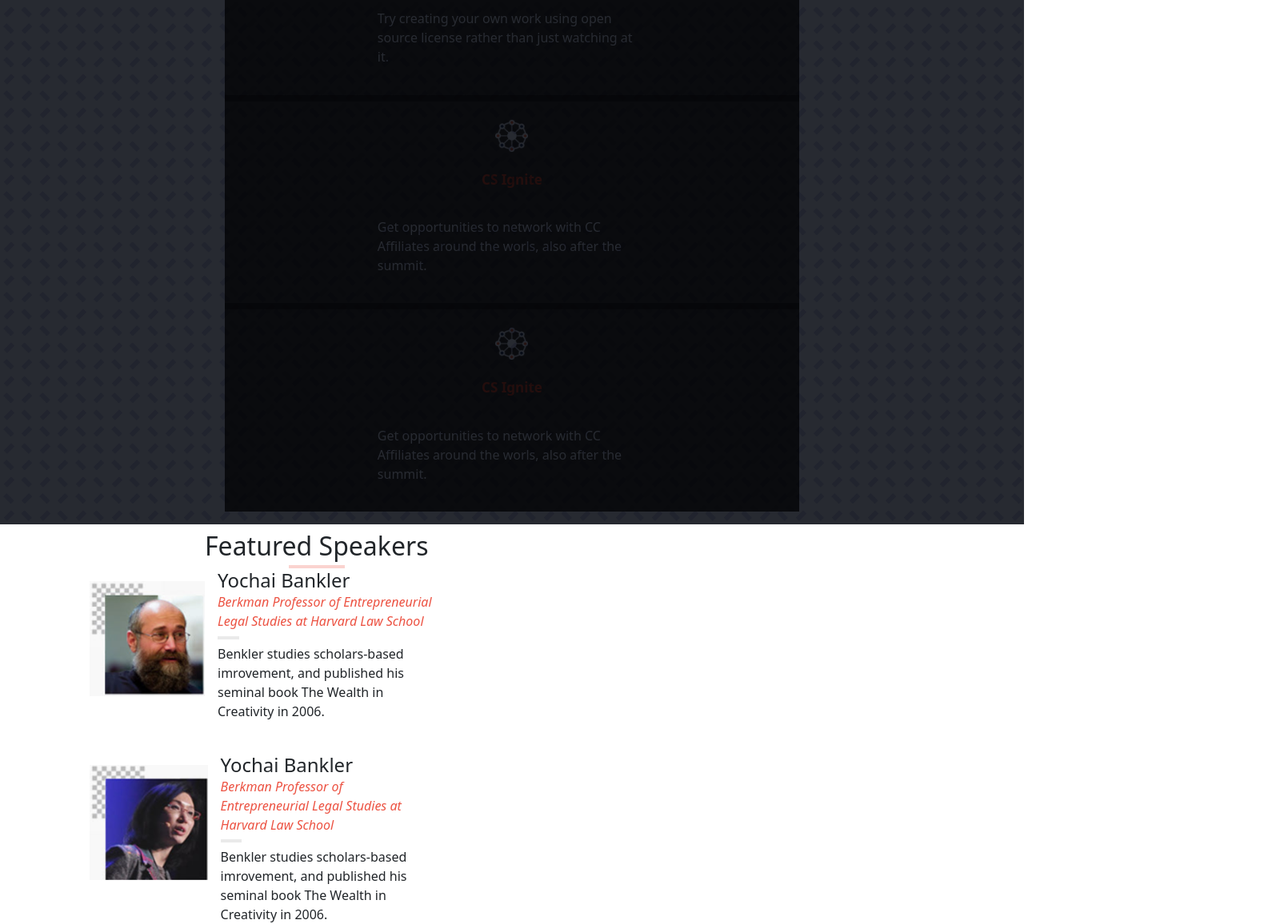
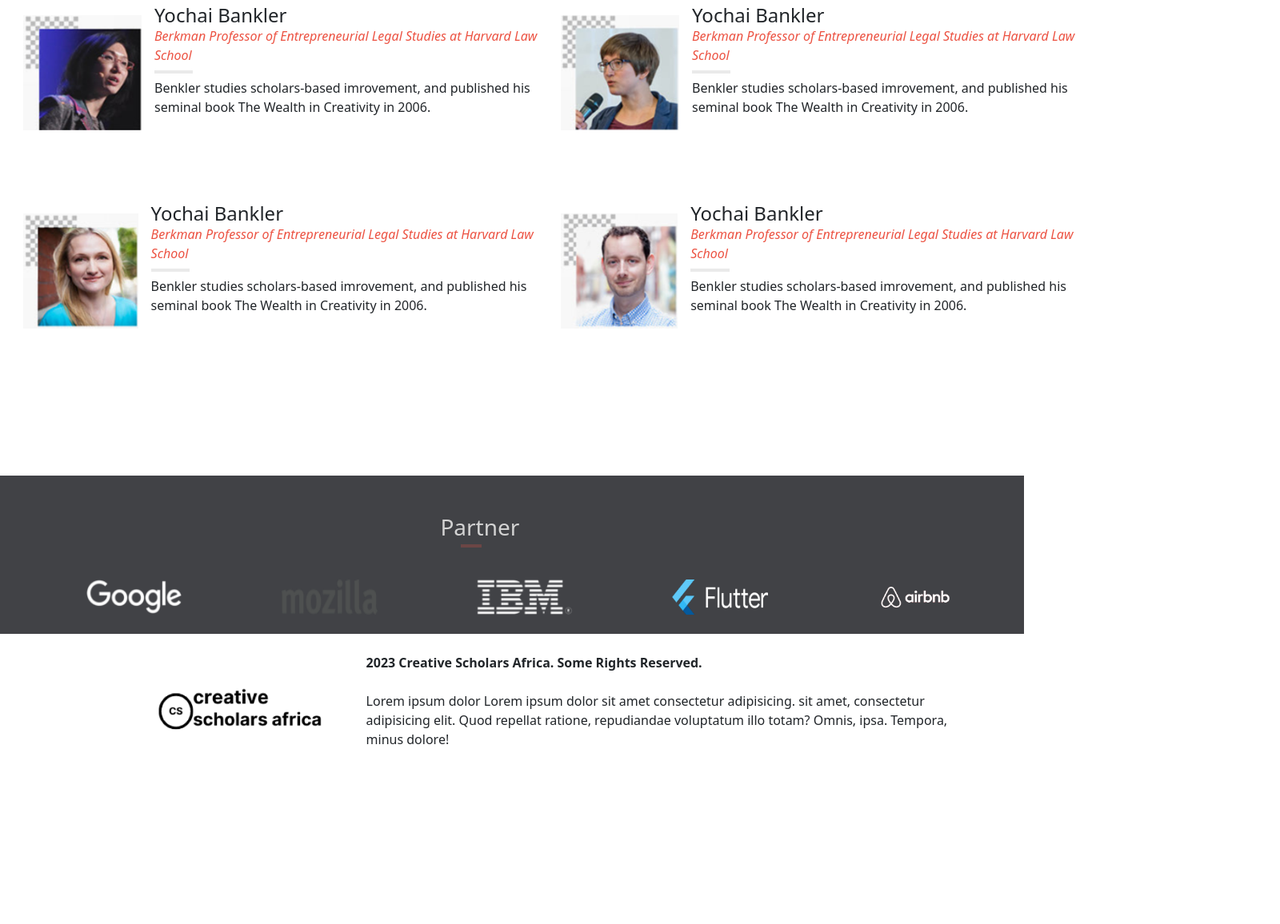
Before and after one commit to SiveMdluli/capstone, a website: page index.html in a window 1280 px wide. Shown: the part 1644-2800 px from the top of the page at 80% size, 1600 px wide, since content can reach past the window. After the commit the page ends 2661 px from the top, so only its background shows below. Drawn offline with nearby package versions, Linux system fonts and the light colour scheme.

Commit message:
Change from desktop first to mobile first(min-width)

```diff
--- a/css/style.css
+++ b/css/style.css
@@ -595,11 +595,13 @@ body {
     align-items: center;
     justify-content: center;
     background-image: url(../img/bg/crosses-bg.png);
-    background-color: #272a31;
+    background-color: #292c31;
     mix-blend-mode: multiply;
     height: auto;
     color: #fff;
+    padding-bottom: 70px;
   }
+
 
   .main-program .main-program-title {
     font-size: 30px;
@@ -619,19 +621,28 @@ body {
   }
 
   .programs-card-container {
-    display: grid;
-    grid-template-columns: repeat(1, 1fr);
+    display: flex;
+    align-items: center;
+    justify-content: center;
     flex-direction: row;
-    gap: 0.5rem;
+    margin: 50px 200px;
+    background-color: #272a31;
+    opacity: 0.7;
+    background-image: url(../img/bg/crosses-bg.png);
+    mix-blend-mode: multiply;
+    gap: 2rem;
+    height: 50%;
+    padding-bottom: 1rem;
   }
 
   .program {
     display: flex;
     flex-direction: column;
     justify-content: center;
-    align-items: center;
-    text-align: center;
-    padding: 1rem;
+    background-color: rgba(253, 246, 246, 0.1) !important;
+    width: 12rem;
+    color: #fff !important;
+    height: 25rem;
   }
 
   .program .program-title {
@@ -659,6 +670,9 @@ body {
     display: flex;
     flex-wrap: wrap;
     position: relative;
+    padding-left: 1rem;
+    padding-right: 1rem;
+    height: 55rem;
   }
 
   .fs-header {
@@ -668,21 +682,18 @@ body {
     align-items: center;
     position: absolute;
     top: 0;
-    left: 45%;
+    left: 65%;
   }
 
   .fs-content {
-    display: grid;
+    display: flex;
+    align-items: center;
     justify-content: center;
-    flex-direction: column;
+    flex-direction: row;
     padding-top: 1rem;
-    width: 35%;
-    margin: 1.4rem 7rem 0 7rem;
     gap: 1rem;
-  }
-
-  .speaker-content {
-    float: left;
+    margin-top: 40px;
+    width: 42rem;
   }
 
   .speaker {
@@ -747,20 +758,22 @@ body {
   .partners-header .partner {
     color: #d3d3d3;
     font-weight: 400;
+    margin-left: 43%;
   }
 
   .partners-header .hr-line {
-    margin-left: 25%;
-    width: 38%;
+    margin-left: 45%;
+    width: 2%;
   }
 
   .partners .partner-imgs {
     display: flex;
     flex-direction: row;
-    justify-content: space-around;
+    justify-content: space-evenly;
+    align-items: center;
+    flex-wrap: wrap;
     gap: 2rem;
-    margin-left: 20rem;
-    margin-right: 20rem;
+    margin-left: 1rem;
   }
 
   .partner-imgs .partner-img {
--- a/index.html
+++ b/index.html
@@ -116,12 +116,6 @@
                 <p class="program-description">Get opportunities to network with CC Affiliates around the worls, also
                     after the summit.</p>
             </div>
-            <div class="program">
-                <img src="img/programIcons/program-icon-5.png" alt="#" class="program-img">
-                <p class="program-title">CS Ignite</p>
-                <p class="program-description">Get opportunities to network with CC Affiliates around the worls, also
-                    after the summit.</p>
-            </div>
         </div>
         <div class="see-the-whole-program mt-5 mb-5">
             <p>
```
Also changed, not shown: about.html (+2 -3 lines), css/about.css (+14 -5 lines).
